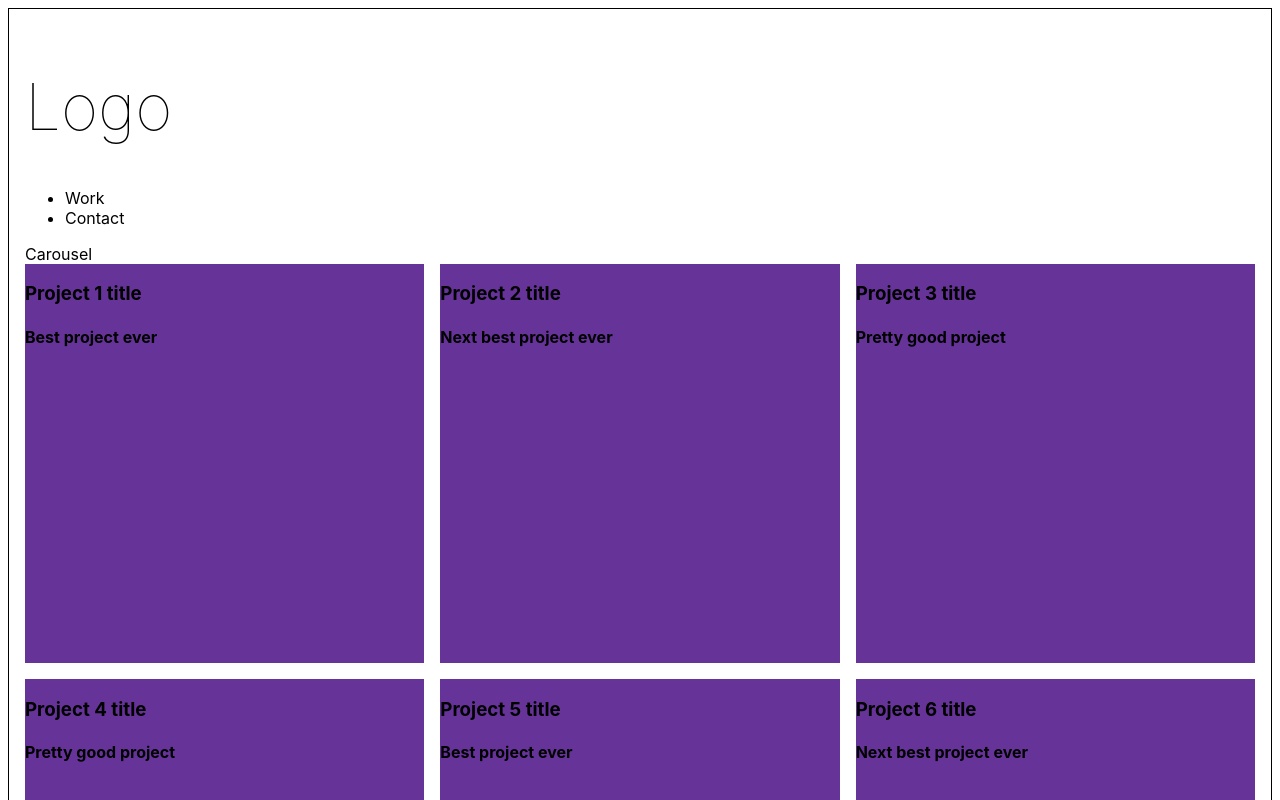
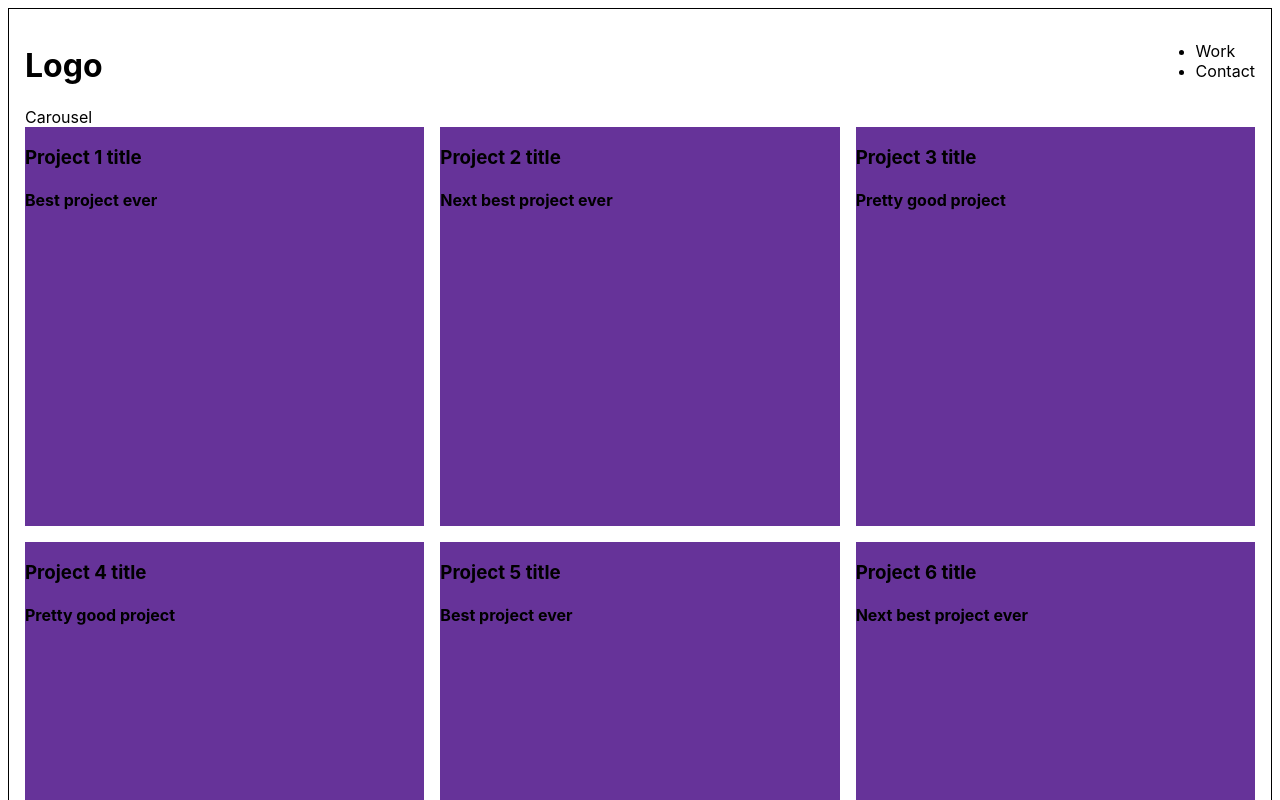
Before and after one commit to phenom-studio/website, a Svelte app: page / in a window 1280 px wide. Shown: the top 800 px of the page. Built offline with nearby package versions, Linux system fonts and the light colour scheme.

Commit message:
formatted header

```diff
--- a/src/App.svelte
+++ b/src/App.svelte
@@ -64,9 +64,13 @@
 		border: 1px solid black;
 	}
 
+	header {
+		display: flex;
+		justify-content: space-between;
+	}
+
 	h1 {
-		font-size: 4em;
-		font-weight: 100;
+		font-size: 2em;
 	}
 
 	@media (min-width: 640px) {
```
Also changed, not shown: public/build/bundle.css, public/build/bundle.js, 2 other files (tests, documents, lock files or other folders).
